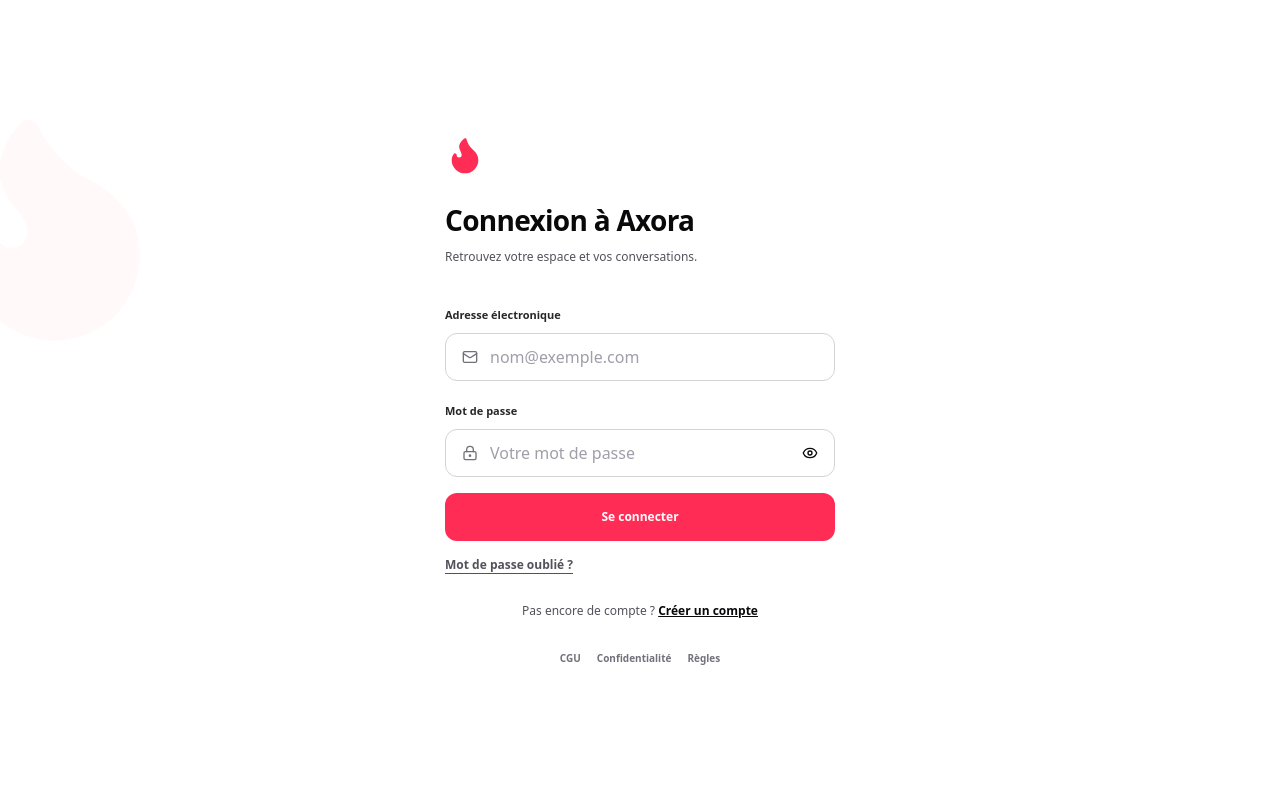
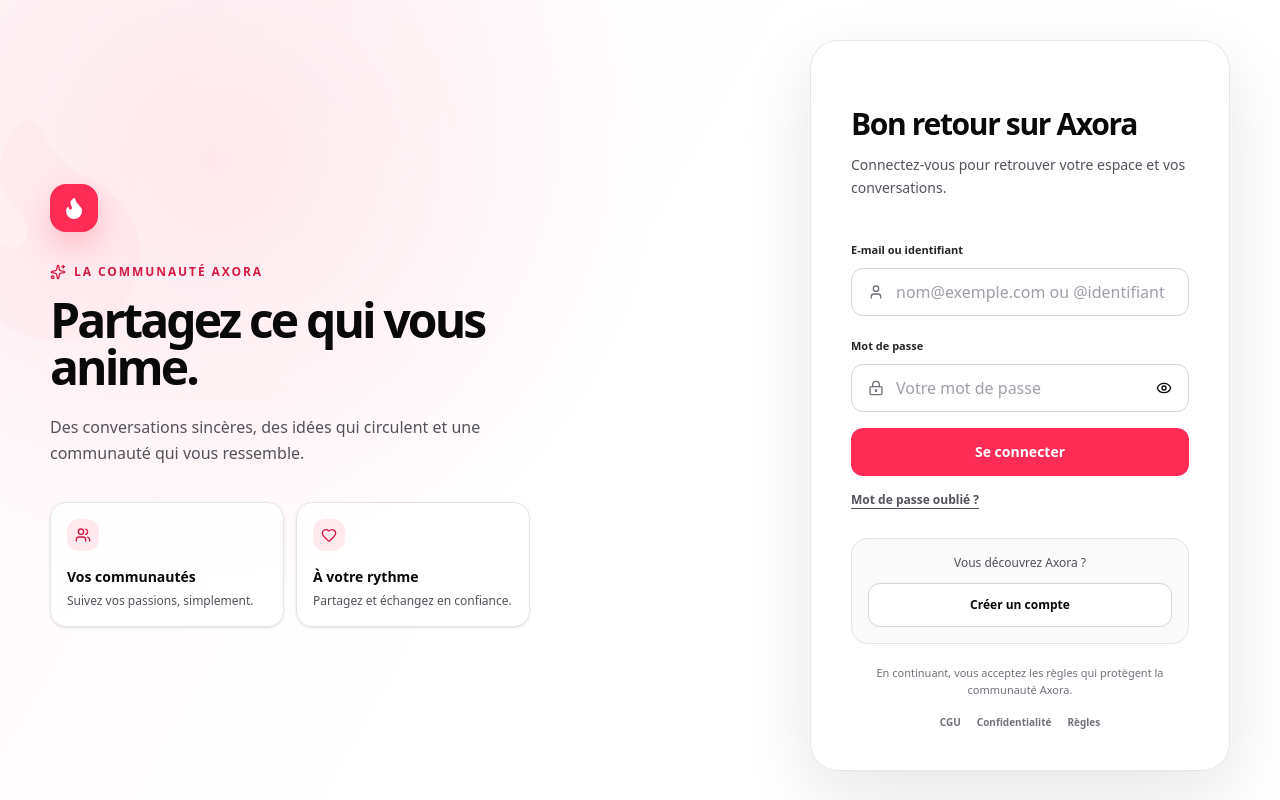
Before and after one commit to Florinmayala/Axora-Application-, a React (Vite) app: page / in a window 1280 px wide. Built offline with nearby package versions, Linux system fonts and the light colour scheme.

Commit message:
Improve responsive authentication experience

```diff
--- a/src/components/AxoraLaunch.tsx
+++ b/src/components/AxoraLaunch.tsx
@@ -1,7 +1,7 @@
 import React, { useEffect, useState } from 'react';
 import {
-  ArrowLeft, ArrowRight, CheckCircle, Eye, EyeOff, Flame,
-  FileText, LockKeyhole, Mail, Phone, ShieldCheck, Smartphone, User
+  ArrowLeft, ArrowRight, CheckCircle, Eye, EyeOff, Flame, Heart,
+  FileText, LockKeyhole, Mail, Phone, ShieldCheck, Sparkles, Smartphone, User, Users
 } from 'lucide-react';
 import { AnimatePresence, motion } from 'motion/react';
 
@@ -47,7 +47,7 @@
   const handleLogin = (event: React.FormEvent) => {
     event.preventDefault();
     if (!form.email.trim() || !form.password.trim()) {
-      setError('Saisissez votre adresse et votre mot de passe.');
+      setError('Saisissez votre e-mail ou identifiant, puis votre mot de passe.');
       return;
     }
     finishAuthentication();
@@ -84,8 +84,8 @@
       setError('Complétez votre nom, votre identifiant et votre date de naissance.');
       return;
     }
-    if (signupStep === 2 && (!form.email.trim() || !form.phone.trim())) {
-      setError('Ajoutez une adresse électronique et un numéro de téléphone.');
+    if (signupStep === 2 && !form.email.trim() && !form.phone.trim()) {
+      setError('Ajoutez au moins une adresse e-mail ou un numéro de téléphone.');
       return;
     }
     if (signupStep === 3) {
@@ -130,32 +130,47 @@
             </motion.p>
           </motion.section>
         ) : (
-          <motion.section key={phase} initial={{ opacity: 0, x: phase === 'signup' ? 18 : 0 }} animate={{ opacity: 1, x: 0 }} className="relative h-full overflow-y-auto flex items-center justify-center px-5 py-8 bg-white">
+          <motion.section key={phase} initial={{ opacity: 0, x: phase === 'signup' ? 18 : 0 }} animate={{ opacity: 1, x: 0 }} className="auth-shell relative h-full overflow-y-auto bg-white px-5 py-6 sm:px-8 sm:py-10">
             <Flame className="absolute -left-20 top-[12%] w-64 h-64 text-[#FF2D55] opacity-[0.025] fill-current -rotate-12" />
-            <div className="relative z-10 w-full max-w-[390px]">
+            <div className="relative z-10 mx-auto grid min-h-full w-full max-w-[1180px] items-center gap-10 lg:grid-cols-[minmax(0,1.08fr)_minmax(390px,0.92fr)] lg:gap-16">
+              <aside className="auth-brand hidden lg:block">
+                <div className="max-w-[520px]">
+                  <div className="flex h-12 w-12 items-center justify-center rounded-2xl bg-[#FF2D55] text-white shadow-[0_14px_30px_rgba(255,45,85,0.24)]"><Flame className="h-6 w-6 fill-current" /></div>
+                  <p className="mt-8 flex items-center gap-2 text-xs font-black uppercase tracking-[0.16em] text-[#D91B43]"><Sparkles className="h-4 w-4" /> La communauté Axora</p>
+                  <h2 className="mt-4 max-w-[500px] text-5xl font-black leading-[0.98] tracking-[-0.06em] text-zinc-950">Partagez ce qui vous anime.</h2>
+                  <p className="mt-6 max-w-[440px] text-base leading-relaxed text-zinc-600">Des conversations sincères, des idées qui circulent et une communauté qui vous ressemble.</p>
+                  <div className="mt-9 grid max-w-[480px] grid-cols-2 gap-3">
+                    <BrandNote icon={<Users />} title="Vos communautés" text="Suivez vos passions, simplement." />
+                    <BrandNote icon={<Heart />} title="À votre rythme" text="Partagez et échangez en confiance." />
+                  </div>
+                </div>
+              </aside>
+              <div className="auth-panel w-full max-w-[420px] self-center lg:justify-self-end">
               {phase === 'login' ? (
                 <>
                   <div className="mb-9">
-                    <Flame className="w-10 h-10 fill-[#FF2D55] text-[#FF2D55]" />
-                    <h1 className="mt-6 text-[28px] font-black tracking-tight">Connexion à Axora</h1>
-                    <p className="mt-2 text-xs text-zinc-600">Retrouvez votre espace et vos conversations.</p>
+                    <div className="flex h-11 w-11 items-center justify-center rounded-2xl bg-[#FF2D55]/10 text-[#D91B43] lg:hidden"><Flame className="h-6 w-6 fill-current" /></div>
+                    <h1 className="mt-5 text-[30px] font-black tracking-[-0.045em]">Bon retour sur Axora</h1>
+                    <p className="mt-2 text-sm leading-relaxed text-zinc-600">Connectez-vous pour retrouver votre espace et vos conversations.</p>
                   </div>
                   <form onSubmit={handleLogin} className="space-y-4">
-                    <Field icon={<Mail />} label="Adresse électronique">
-                      <input type="email" value={form.email} onChange={event => update('email', event.target.value)} placeholder="nom@exemple.com" className={fieldClass} />
+                    <Field icon={<User />} label="E-mail ou identifiant">
+                      <input autoComplete="username" value={form.email} onChange={event => update('email', event.target.value)} placeholder="nom@exemple.com ou @identifiant" className={fieldClass} />
                     </Field>
                     <Field icon={<LockKeyhole />} label="Mot de passe">
-                      <input type={showPassword ? 'text' : 'password'} value={form.password} onChange={event => update('password', event.target.value)} placeholder="Votre mot de passe" className={fieldClass} />
-                      <button type="button" onClick={() => setShowPassword(value => !value)}>{showPassword ? <EyeOff className="w-4 h-4" /> : <Eye className="w-4 h-4" />}</button>
+                      <input autoComplete="current-password" type={showPassword ? 'text' : 'password'} value={form.password} onChange={event => update('password', event.target.value)} placeholder="Votre mot de passe" className={fieldClass} />
+                      <button aria-label={showPassword ? 'Masquer le mot de passe' : 'Afficher le mot de passe'} type="button" onClick={() => setShowPassword(value => !value)}>{showPassword ? <EyeOff className="w-4 h-4" /> : <Eye className="w-4 h-4" />}</button>
                     </Field>
-                    {error && <p className="text-xs text-[#D91B43]">{error}</p>}
-                    <button type="submit" className="w-full h-12 rounded-xl bg-[#FF2D55] text-white text-xs font-black">Se connecter</button>
+                    {error && <p role="alert" className="rounded-xl bg-[#FFF0F3] px-3 py-2.5 text-xs font-medium text-[#B51639]">{error}</p>}
+                    <button type="submit" className="auth-primary w-full h-12 rounded-xl bg-[#FF2D55] text-white text-sm font-black">Se connecter</button>
                   </form>
                   <button type="button" onClick={() => { setPhase('recovery'); setRecoveryStep('contact'); setError(''); }} className="mt-4 text-xs font-bold text-zinc-600 underline underline-offset-4">Mot de passe oublié ?</button>
-                  <p className="mt-7 text-center text-xs text-zinc-600">Pas encore de compte ?{' '}
-                    <button onClick={() => { setPhase('signup'); setError(''); }} className="font-black text-zinc-950 underline">Créer un compte</button>
-                  </p>
-                  <div className="mt-8 flex justify-center gap-4 text-[10px] font-semibold text-zinc-500"><button type="button" onClick={() => { setLegalPage('terms'); setPhase('legal'); }}>CGU</button><button type="button" onClick={() => { setLegalPage('privacy'); setPhase('legal'); }}>Confidentialité</button><button type="button" onClick={() => { setLegalPage('rules'); setPhase('legal'); }}>Règles</button></div>
+                  <div className="mt-7 rounded-2xl border border-zinc-200 bg-zinc-50 p-4 text-center">
+                    <p className="text-xs text-zinc-600">Vous découvrez Axora ?</p>
+                    <button type="button" onClick={() => { setPhase('signup'); setError(''); }} className="mt-3 h-11 w-full rounded-xl border border-zinc-300 bg-white text-xs font-black text-zinc-950 transition hover:border-zinc-950 hover:bg-zinc-950 hover:text-white active:scale-[0.99]">Créer un compte</button>
+                  </div>
+                  <p className="mt-5 text-center text-[11px] leading-relaxed text-zinc-500">En continuant, vous acceptez les règles qui protègent la communauté Axora.</p>
+                  <div className="mt-4 flex justify-center gap-4 text-[10px] font-semibold text-zinc-500"><button type="button" onClick={() => { setLegalPage('terms'); setPhase('legal'); }}>CGU</button><button type="button" onClick={() => { setLegalPage('privacy'); setPhase('legal'); }}>Confidentialité</button><button type="button" onClick={() => { setLegalPage('rules'); setPhase('legal'); }}>Règles</button></div>
                 </>
               ) : phase === 'recovery' ? (
                 <>
@@ -186,14 +201,16 @@
                     <Field label="Date de naissance"><input type="date" value={form.birthDate} onChange={event => update('birthDate', event.target.value)} className={fieldClass} /></Field>
                   </div>}
                   {signupStep === 2 && <div className="space-y-4">
-                    <h1 className="text-2xl font-black">Vos coordonnées</h1>
-                    <Field icon={<Mail />} label="Adresse électronique"><input type="email" value={form.email} onChange={event => update('email', event.target.value)} placeholder="nom@exemple.com" className={fieldClass} /></Field>
-                    <Field icon={<Phone />} label="Téléphone"><input type="tel" value={form.phone} onChange={event => update('phone', event.target.value)} placeholder="+243…" className={fieldClass} /></Field>
+                    <h1 className="text-2xl font-black">Restons en contact</h1>
+                    <p className="-mt-1 text-xs leading-relaxed text-zinc-600">Ajoutez au moins un moyen de contact. Il servira à sécuriser votre compte.</p>
+                    <Field icon={<Mail />} label="Adresse électronique"><input autoComplete="email" type="email" value={form.email} onChange={event => update('email', event.target.value)} placeholder="nom@exemple.com" className={fieldClass} /></Field>
+                    <Field icon={<Phone />} label="Téléphone (facultatif)"><input autoComplete="tel" type="tel" value={form.phone} onChange={event => update('phone', event.target.value)} placeholder="+243…" className={fieldClass} /></Field>
                   </div>}
                   {signupStep === 3 && <div className="space-y-4">
                     <h1 className="text-2xl font-black">Sécurisez le compte</h1>
-                    <Field icon={<LockKeyhole />} label="Mot de passe"><input type="password" value={form.password} onChange={event => update('password', event.target.value)} placeholder="8 caractères minimum" className={fieldClass} /></Field>
-                    <Field icon={<LockKeyhole />} label="Confirmer"><input type="password" value={form.confirmPassword} onChange={event => update('confirmPassword', event.target.value)} placeholder="Répétez le mot de passe" className={fieldClass} /></Field>
+                    <Field icon={<LockKeyhole />} label="Mot de passe"><input autoComplete="new-password" type="password" value={form.password} onChange={event => update('password', event.target.value)} placeholder="8 caractères minimum" className={fieldClass} /></Field>
+                    <PasswordStrength password={form.password} />
+                    <Field icon={<LockKeyhole />} label="Confirmer"><input autoComplete="new-password" type="password" value={form.confirmPassword} onChange={event => update('confirmPassword', event.target.value)} placeholder="Répétez le mot de passe" className={fieldClass} /></Field>
                     <label className="flex items-start gap-3 text-xs text-zinc-600"><input type="checkbox" checked={form.accepted} onChange={event => update('accepted', event.target.checked)} className="mt-0.5 accent-[#FF2D55]" />J’accepte les conditions d’utilisation et la politique de confidentialité.</label>
                   </div>}
                   {signupStep === 4 && <div className="space-y-4">
@@ -209,6 +226,7 @@
                   </button>
                 </>
               )}
+              </div>
             </div>
           </motion.section>
         )}
@@ -220,9 +238,28 @@
 function Field({ icon, label, children }: { icon?: React.ReactNode; label: string; children: React.ReactNode }) {
   return <label className="block">
     <span className="text-[11px] font-bold text-zinc-800">{label}</span>
-    <span className="mt-2 flex min-h-12 items-center gap-3 rounded-xl border border-zinc-300 bg-white px-4 focus-within:border-zinc-950">
+    <span className="mt-2 flex min-h-12 items-center gap-3 rounded-xl border border-zinc-300 bg-white px-4 transition duration-200 focus-within:border-[#FF2D55] focus-within:ring-4 focus-within:ring-[#FF2D55]/10">
       {icon && <span className="text-zinc-500 [&>svg]:w-4 [&>svg]:h-4">{icon}</span>}
       {children}
     </span>
   </label>;
 }
+
+function BrandNote({ icon, title, text }: { icon: React.ReactNode; title: string; text: string }) {
+  return <div className="rounded-2xl border border-zinc-200 bg-white/80 p-4 shadow-sm">
+    <span className="flex h-8 w-8 items-center justify-center rounded-xl bg-[#FF2D55]/10 text-[#D91B43] [&>svg]:h-4 [&>svg]:w-4">{icon}</span>
+    <p className="mt-4 text-sm font-black text-zinc-950">{title}</p>
+    <p className="mt-1 text-xs leading-relaxed text-zinc-600">{text}</p>
+  </div>;
+}
+
+function PasswordStrength({ password }: { password: string }) {
+  const score = [password.length >= 8, /[A-Z]/.test(password), /[0-9]/.test(password), /[^A-Za-z0-9]/.test(password)].filter(Boolean).length;
+  const label = password.length === 0 ? 'Utilisez au moins 8 caractères.' : score <= 1 ? 'Faible' : score <= 3 ? 'Correct' : 'Robuste';
+  const color = score <= 1 ? 'bg-rose-400' : score <= 3 ? 'bg-amber-400' : 'bg-emerald-500';
+
+  return <div className="-mt-1" aria-live="polite">
+    <div className="flex gap-1.5">{[1, 2, 3, 4].map(segment => <span key={segment} className={`h-1 flex-1 rounded-full ${segment <= score ? color : 'bg-zinc-200'}`} />)}</div>
+    <p className="mt-1.5 text-[11px] text-zinc-500">Sécurité du mot de passe : <span className="font-bold text-zinc-700">{label}</span></p>
+  </div>;
+}
--- a/src/index.css
+++ b/src/index.css
@@ -169,6 +169,16 @@
     box-shadow: 0 8px 28px rgb(0 0 0 / 0.12);
   }
 
+  /* Auth screens: controls stay easy to reach above the mobile keyboard. */
+  .auth-shell {
+    padding-top: max(1.5rem, env(safe-area-inset-top));
+    padding-bottom: max(1.5rem, env(safe-area-inset-bottom));
+  }
+
+  .auth-panel {
+    margin-inline: auto;
+  }
+
   /* Phone: one readable column, touch-friendly spacing, and no hidden
      horizontal overflow beneath the floating navigation. */
   .axora-scroll-region {
@@ -211,6 +221,22 @@
   .axora-reel-slide {
     height: 100dvh !important;
     min-height: 100dvh;
+  }
+}
+
+@media (min-width: 1024px) {
+  .auth-shell {
+    background:
+      radial-gradient(circle at 17% 20%, rgb(255 45 85 / 0.09), transparent 28rem),
+      linear-gradient(120deg, #fff8fa 0%, #ffffff 48%, #ffffff 100%);
+  }
+
+  .auth-panel {
+    border: 1px solid rgba(24, 24, 27, 0.1);
+    border-radius: 1.75rem;
+    background: rgb(255 255 255 / 0.92);
+    padding: 2.5rem;
+    box-shadow: 0 24px 70px rgb(24 24 27 / 0.1);
   }
 }
 
```
